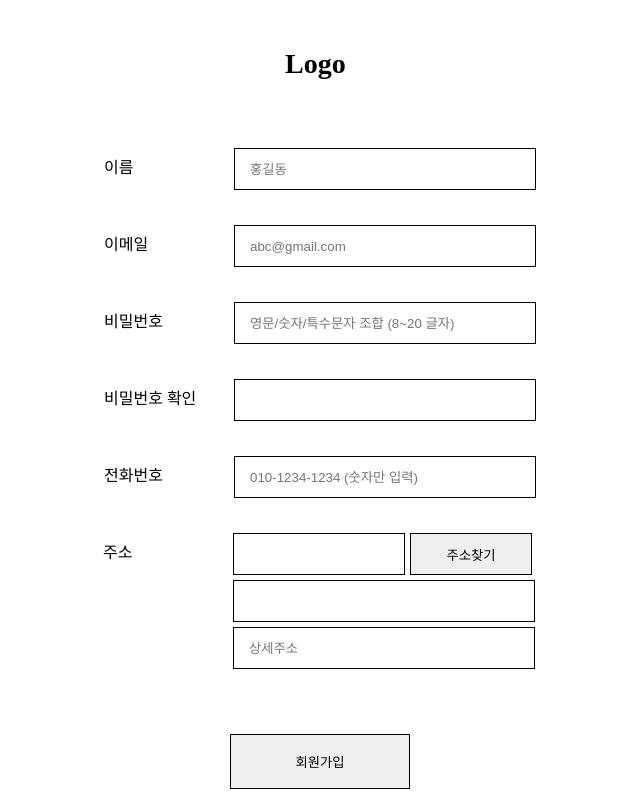
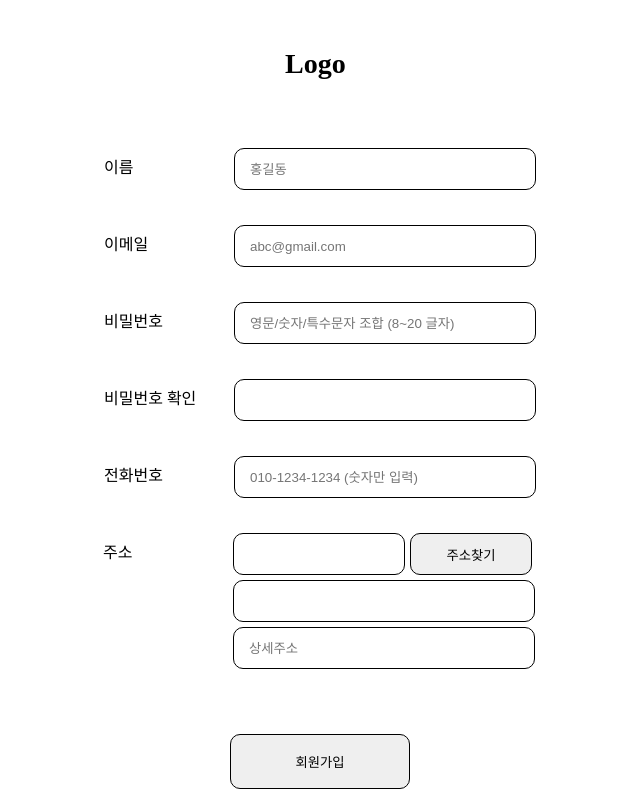
Before and after one commit to uiyeon831/book-shopping-mall-webapp, a React (Create React App) app: page /join in a window 1280 px wide. Shown: the whole page, without its empty margins (320-960 px from the left). Built offline with nearby package versions, Linux system fonts and the light colour scheme.

Commit message:
change style

```diff
--- a/src/components/Header/style.js
+++ b/src/components/Header/style.js
@@ -21,6 +21,7 @@ const HeaderInput = styled.input`
   margin: 40px;
   padding: 3px 10px;
   border: 1px solid black;
+  border-radius: 10px;
 `
 
 const PageRoute = styled.div`
--- a/src/components/Style/style.js
+++ b/src/components/Style/style.js
@@ -30,6 +30,7 @@ const Input = styled.input`
   width: 270px;
   height: 40px;
   border: 1px solid black;
+  border-radius: 10px;
   margin: 0;
   padding: 0 15px;
 `
@@ -59,6 +60,7 @@ const LoginBtn = styled.button`
   width: 300px;
   height: 55px;
   border: 1px solid black;
+  border-radius: 10px;
   margin-top: 10px;
   &:hover{
     cursor: pointer;
```
